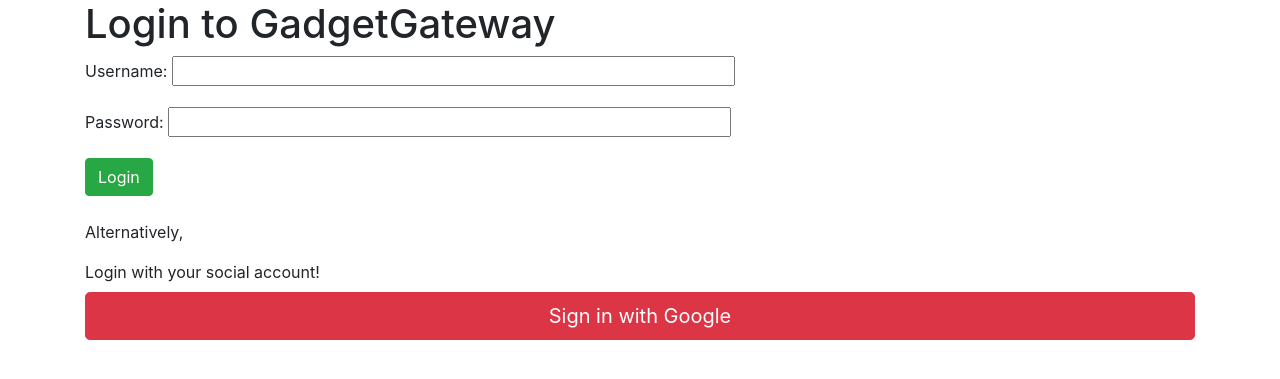
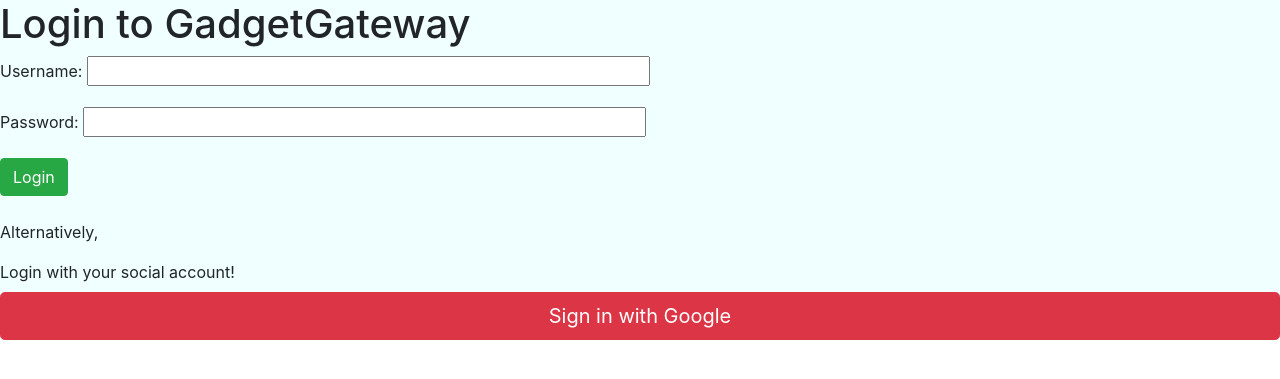
Before and after one commit to loyihsu/GadgetGateway, a Django app: page /gadget-gateway/login/ in a window 1280 px wide. Shown: the part 56-435 px from the top of the page. Run offline with Django 3.2, Linux system fonts and the light colour scheme; data that the repository does not hold is empty; some libraries are stand-ins or nearby versions.

Commit message:
save station

```diff
--- a/static/stylesheets/custom_bs4.css
+++ b/static/stylesheets/custom_bs4.css
@@ -48,3 +48,7 @@
     font-family:  -apple-system, BlinkMacSystemFont, 'Segoe UI', Roboto, Oxygen, Ubuntu, Cantarell, 'Open Sans', 'Helvetica Neue', sans-serif;
     font-style: italic;
 }
+
+.container1{
+    background-color: azure;
+}
--- a/templates/gadgetgateway/login.html
+++ b/templates/gadgetgateway/login.html
@@ -7,7 +7,7 @@
 {% endblock %}
 
 {% block body_block %}
-    <div class="container">
+    <div class="container1">
         <h1>Login to GadgetGateway</h1>
         <form id="login_form" method="post" action="{% url 'gadgetgateway:login' %}">
             {% csrf_token %}
```
